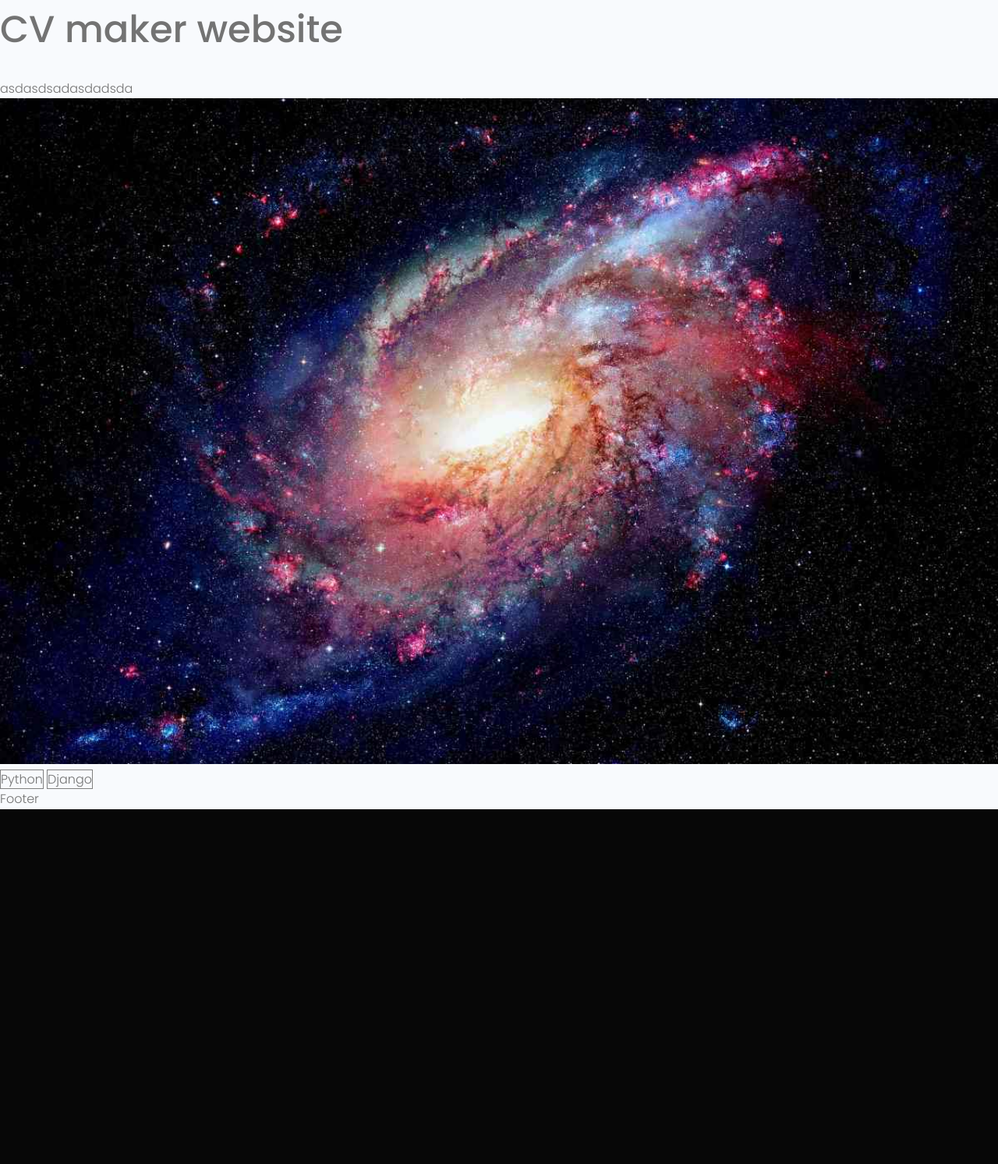
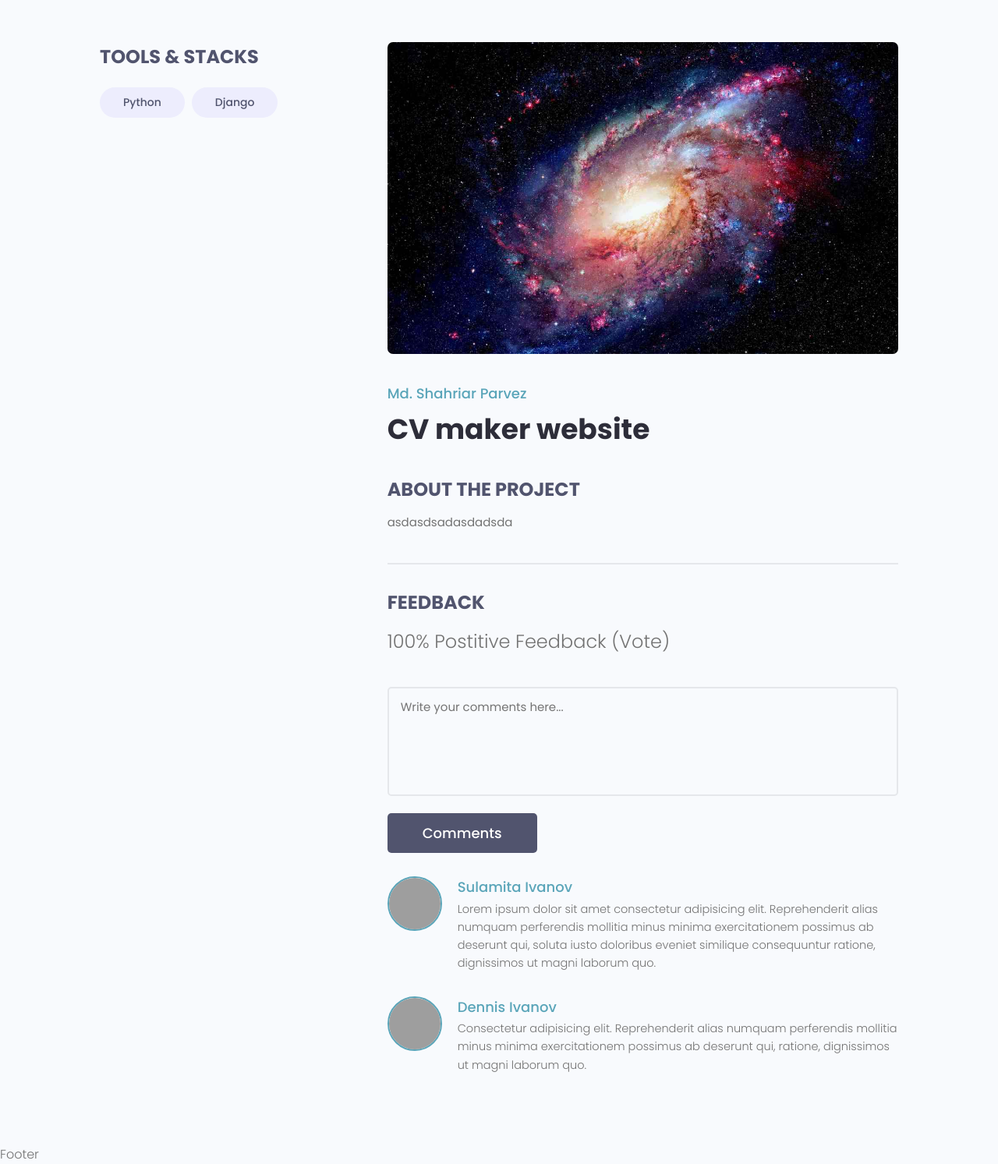
Before and after one commit to Mithrandir87/Osgiliath, a Django app: page /project/06f1a05e-ca7c-4c97-b0fc-18ee792e80c4/ in a window 1280 px wide. Shown: the part 77-1570 px from the top of the page at 78% size. Before the commit the page ends 1115 px from the top, so only its background shows below. Run offline with Django 3.2, Linux system fonts and the light colour scheme; data comes from the database, SQL or seed files in the repository; both versions use the stored data as it was after the commit; some libraries are stand-ins or nearby versions; grey boxes are pictures that could not be loaded.

Commit message:
Tema completato

```diff
--- a/projects/templates/projects/single-project.html
+++ b/projects/templates/projects/single-project.html
@@ -2,16 +2,90 @@
 {% load static %}
 {% block content %}
 
-<h1>{{projectObj.title}}</h1>
+<h1></h1>
 <br>
-<p>{{projectObj.description}}</p>
+<p></p>
 {% if projectObj.featured_image %}
-<img src="{{ projectObj.featured_image.url }}" alt="">
 {% else %}
 <img src="{% static 'images/default.jpg' %}" alt="">
 {% endif %}
-<br>
-{% for tag in projectObj.tags.all %}
-<span style="border:1px solid grey">{{ tag }}</span>
-{% endfor %}
+<main class="singleProject my-md">
+    <div class="container">
+      <div class="layout">
+        <div class="column column--1of3">
+          <h3 class="singleProject__subtitle">Tools & Stacks</h3>
+          <div class="singleProject__toolStack">
+            {% for tag in projectObj.tags.all %}
+            <span class="tag tag--pill tag--sub tag--lg">
+              <small>{{tag}}</small>
+            </span>
+            {% endfor %}
+          </div>
+          {% if projectObj.source_link %}
+          <a class="singleProject__liveLink" href="#" target="_blank"><i class="im im-external-link"></i>Source Code
+          </a>
+          {% endif %}
+          {% if projectObj.demo_link %}
+          <a class="singleProject__liveLink" href="#" target="_blank"><i class="im im-external-link"></i>Live demo
+          </a>
+          {% endif %}
+        </div>
+        <div class="column column--2of3">
+          <img class="singleProject__preview" src="{{ projectObj.featured_image.url }}" alt="portfolio thumbnail" />
+          <a href="profile.html" class="singleProject__developer">Md. Shahriar Parvez</a>
+          <h2 class="singleProject__title">{{projectObj.title}}</h2>
+          <h3 class="singleProject__subtitle">About the Project</h3>
+          <div class="singleProject__info">
+            {{projectObj.description}}
+          </div>
+
+          <div class="comments">
+            <h3 class="singleProject__subtitle">Feedback</h3>
+            <h5 class="project--rating">
+              {{projectObj.vote_ratio}}% Postitive Feedback (Vote{{projectObj.vote_total|pluralize:"s"}})
+            </h5>
+
+            <form class="form" action="#" method="POST">
+              <!-- Textarea -->
+              <div class="form__field">
+                <label for="formInput#textarea">Comments: </label>
+                <textarea class="input input--textarea" name="message" id="formInput#textarea"
+                  placeholder="Write your comments here..."></textarea>
+              </div>
+              <input class="btn btn--sub btn--lg" type="submit" value="Comments" />
+            </form>
+            <div class="commentList">
+              <div class="comment">
+                <a href="profile.html">
+                  <img class="avatar avatar--md"
+                    src="https://pbs.twimg.com/profile_images/1335382240931368961/b3wSZKj4_400x400.jpg" alt="user" />
+                </a>
+                <div class="comment__details">
+                  <a href="profile.html" class="comment__author">Sulamita Ivanov</a>
+                  <p class="comment__info">
+                    Lorem ipsum dolor sit amet consectetur adipisicing elit. Reprehenderit alias numquam perferendis
+                    mollitia minus minima exercitationem possimus ab deserunt qui, soluta iusto doloribus eveniet
+                    similique consequuntur ratione, dignissimos ut magni laborum quo.
+                  </p>
+                </div>
+              </div>
+              <div class="comment">
+                <a href="profile.html">
+                  <img class="avatar avatar--md" src="https://avatars.githubusercontent.com/u/33843378" alt="user" />
+                </a>
+                <div class="comment__details">
+                  <a href="profile.html" class="comment__author">Dennis Ivanov</a>
+                  <p class="comment__info">
+                    Consectetur adipisicing elit. Reprehenderit alias numquam perferendis mollitia minus minima
+                    exercitationem possimus ab deserunt qui, ratione, dignissimos ut magni laborum quo.
+                  </p>
+                </div>
+              </div>
+            </div>
+          </div>
+        </div>
+      </div>
+    </div>
+    </div>
+  </main>
 {% endblock content %}
```
Also changed, not shown: projects/forms.py (+12 -2 lines), projects/templates/projects/project_form.html (+21 -6 lines), db.sqlite3, static/images/69661886_m_IGGw2BZ.jpg (added).
